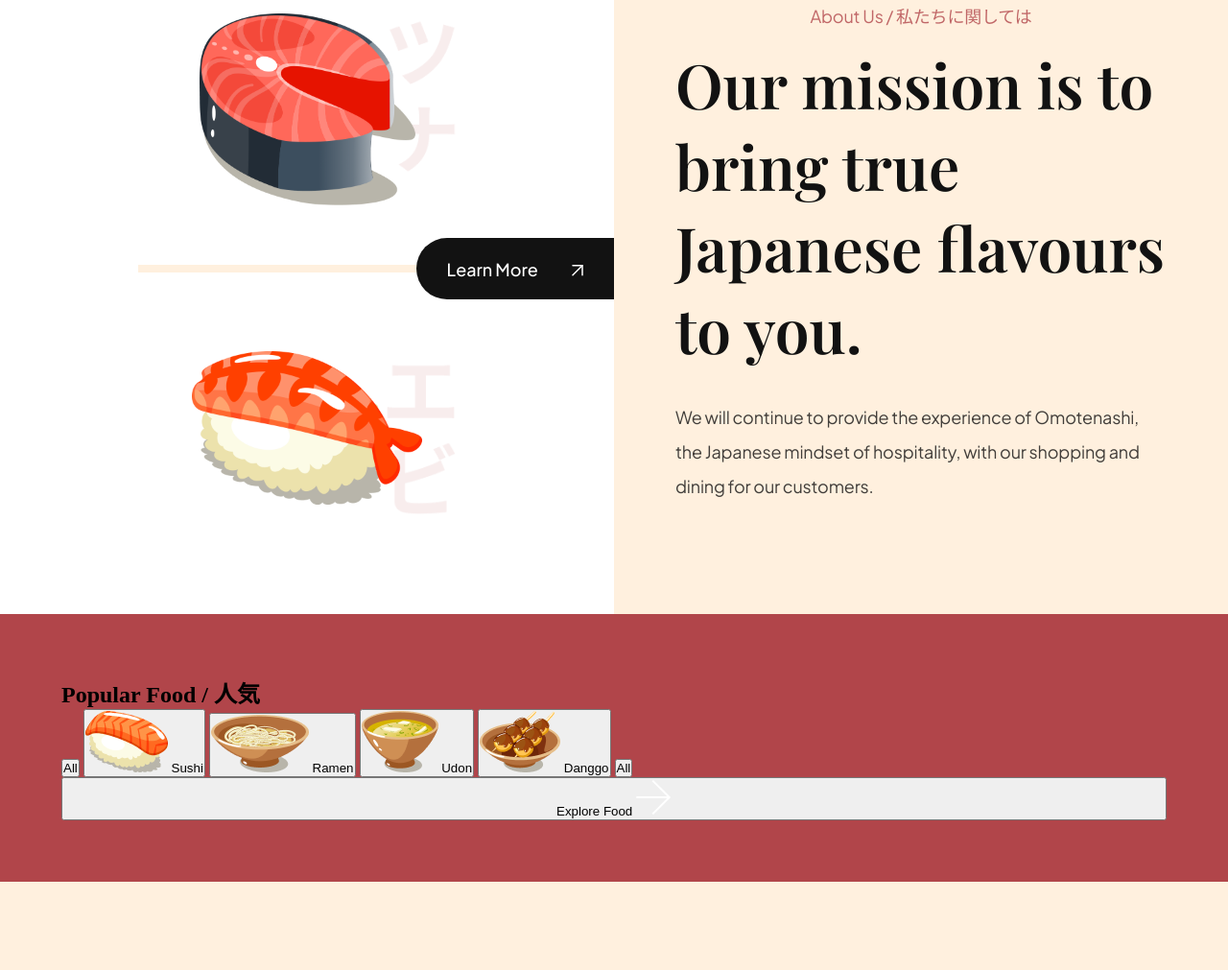
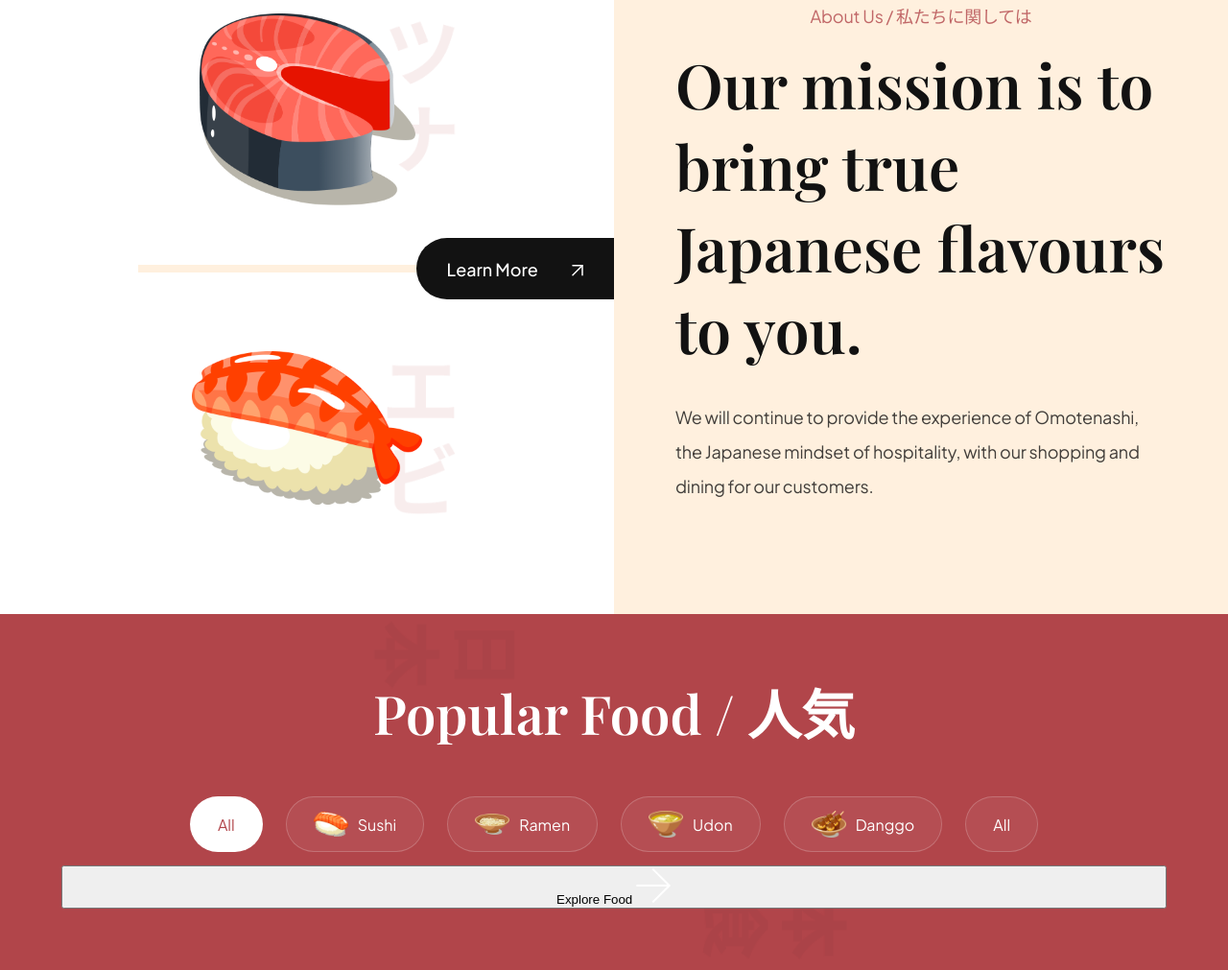
Before and after one commit to Haigsov/Sushi-Store, a website built with Vite: page index.html in a window 1280 px wide. Shown: the part 878-1889 px from the top of the page at 96% size. Before the commit the page ends 1797 px from the top, so only its background shows below. Built offline with nearby package versions, Linux system fonts and the light colour scheme.

Commit message:
Enhanced styling for the 'Popular Food' section
In this commit, I improved the styling for various elements within the "Popular Food" section in the CSS code. The changes include:

    Setting a background image, position, repetition, and size properties for the section to create an attractive visual backdrop.
    Adjusting the styling for the title with the class "popular-foods__title" to ensure a larger font size, enhanced font family, and color for a more prominent and stylish appearance.
    Enhancing the appearance of the filter buttons with the class "popular-foods__filter-btn" by adjusting padding, margins, background, borders, and font properties. These changes make the buttons more visually appealing and user-friendly.
    Adding styles for the active and hover states of the filter buttons to provide a clear indication of the selected filter.

These changes collectively aim to enhance the visual appeal and user experience of the "Popular Food" section, making it more engaging and user-friendly for website visitors.

```diff
--- a/css/sections/popular.css
+++ b/css/sections/popular.css
@@ -5,4 +5,65 @@
     flex-direction: column;
 
     background-color: var(--primary-color);
+    background-image: url("../../assets/popular_bg.png");
+    background-position: center;
+    background-repeat: no-repeat;
+    background-size: contain;
+
+    overflow: hidden;
 }
+
+.popular-foods__title {
+    font-size: 56px;
+    font-family: var(--playfair-display);
+    font-weight: 600;
+    line-height: 78px;
+    color: #fff;
+    text-align: center;
+}
+
+.popular-foods__filters {
+    margin-top: 48px;
+    max-width: 100%;
+    overflow-x: auto;
+
+    display: flex;
+    justify-content: center;
+    gap: 24px;
+  }
+
+.popular-foods__filter-btn {
+    padding: 10px 28px;
+    margin-bottom: 14px;
+    display: flex;
+    flex-direction: row;
+    align-items: center;
+    gap: 10px;
+
+    background: rgba(255, 255, 255, 0.05);
+    border: 1px solid rgba(255, 255, 255, 0.2);
+    border-radius: 46px;
+
+    font-size: 16px;
+    font-weight: 300px;
+    line-height: 25px;
+    font-family: var(--plus-jakarta-sans);
+    color: #fff;
+    cursor: pointer;
+}
+
+.popular-foods__filter-btn img {
+    width: 36px;
+    height: 36px;
+    object-fit: contain;
+  }
+
+.popular-foods__filter-btn.active {
+    background-color: #fff;
+    color: var(--primary-color);
+}
+
+.popular-foods__filter-btn:hover {
+    background-color: #fff;
+    color: var(--primary-color);
+}
```
